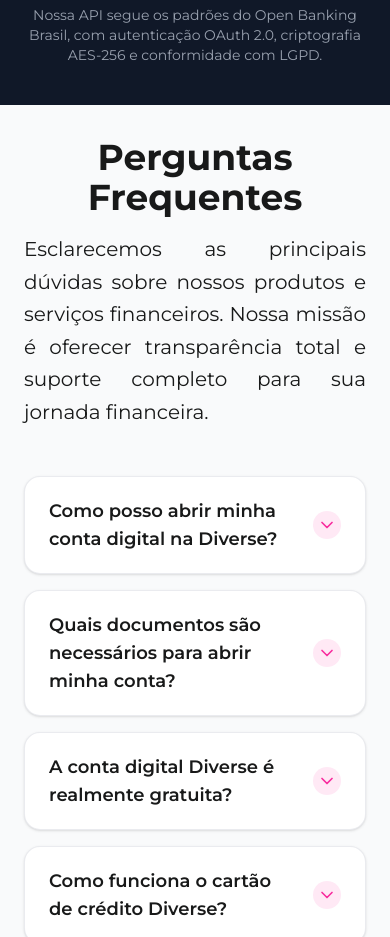
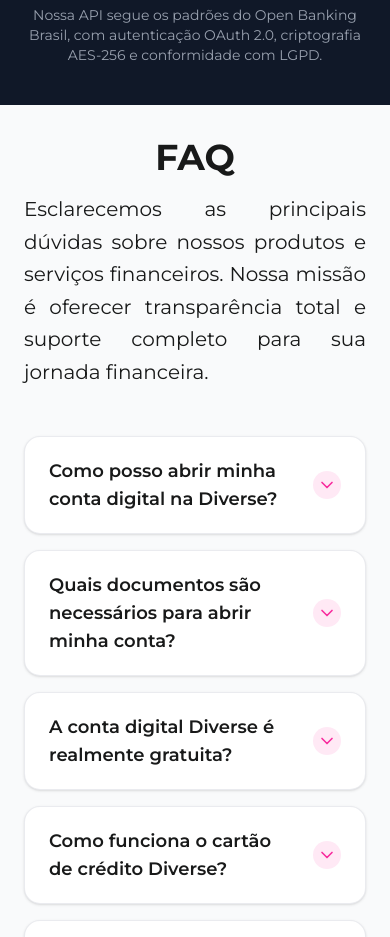
Before and after one commit to chriskryon/diverse-landing, a Next.js app: page / in a window 390 px wide. Shown: the part 4300-5237 px from the top of the page. Built offline with nearby package versions, Linux system fonts and the light colour scheme; no server answers.

Commit message:
style: change color

```diff
--- a/src/components/FaqSection.tsx
+++ b/src/components/FaqSection.tsx
@@ -63,10 +63,10 @@ export default function FaqSection() {
           animate={headerAnimation.animate}
           className="text-center mb-12 lg:hidden"
         >
-          <h2 className="text-4xl lg:text-5xl font-bold text-diverse-black mb-4">
-            Perguntas Frequentes
+          <h2 className="text-4xl lg:text-5xl font-bold text-[#181919] mb-4">
+            FAQ
           </h2>
-          <p className="text-xl text-diverse-black max-w-3xl mx-auto leading-relaxed text-justify">
+          <p className="text-xl text-[#181919] max-w-3xl mx-auto leading-relaxed text-justify">
             Esclarecemos as principais dúvidas sobre nossos produtos e serviços financeiros.
             Nossa missão é oferecer transparência total e suporte completo para sua jornada financeira.
           </p>
@@ -81,10 +81,10 @@ export default function FaqSection() {
             className="hidden lg:block lg:col-span-4 lg:sticky lg:top-8"
           >
             <div className="pr-8">
-              <h2 className="text-5xl xl:text-6xl font-bold text-diverse-black mb-6 leading-tight">
+              <h2 className="text-5xl xl:text-6xl font-bold text-[#181919] mb-6 leading-tight">
                 FAQ
               </h2>
-              <p className="text-xl text-diverse-black leading-relaxed mb-8 text-justify">
+              <p className="text-xl text-[#181919] leading-relaxed mb-8 text-justify">
                 Esclarecemos as principais dúvidas sobre nossos produtos e serviços financeiros.
               </p>
               <div className="w-20 h-1 bg-diverse-pink rounded-full"></div>
```
